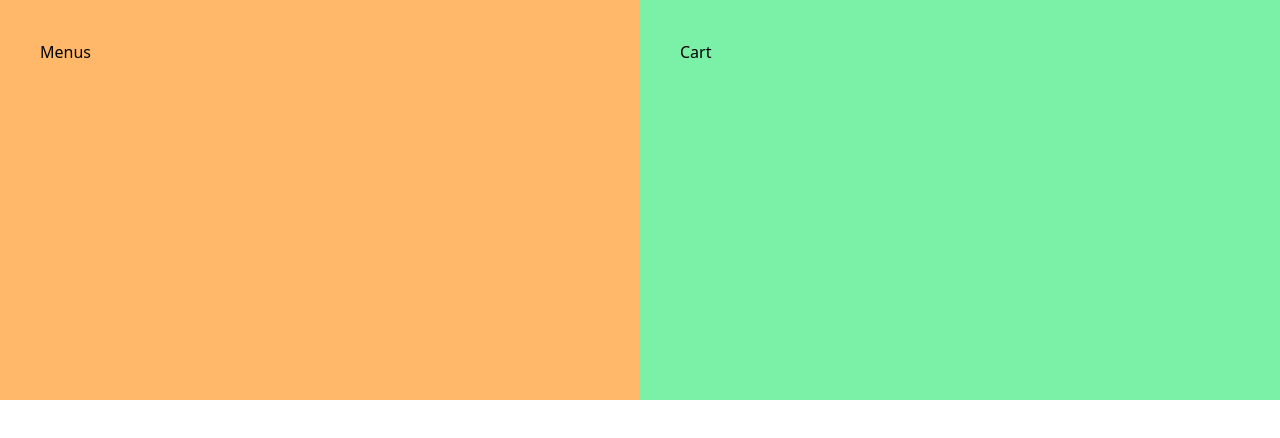
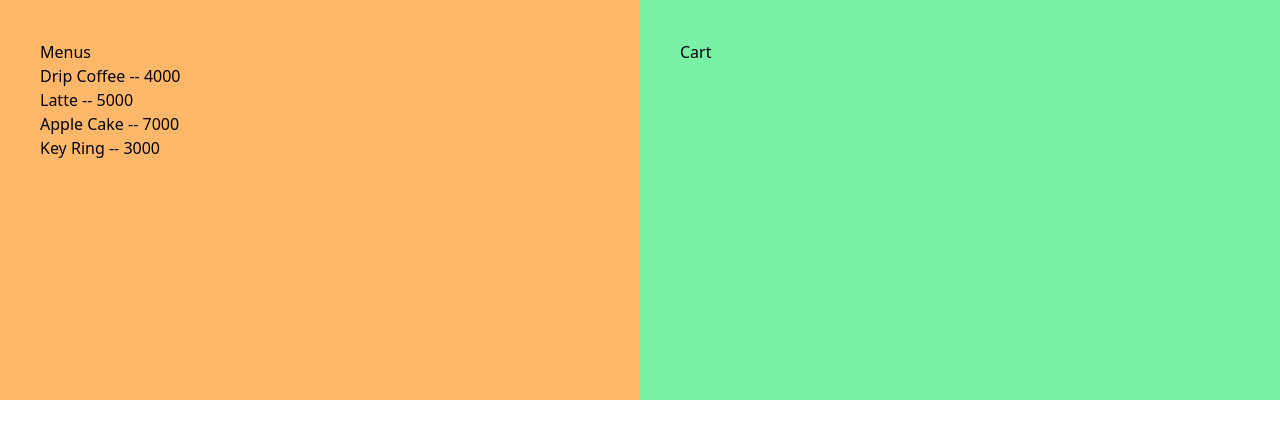
Before and after one commit to Friedchickenman/t2, a React (Vite) app: page / in a window 1280 px wide. Shown: the top 438 px of the page. Built offline with nearby package versions, Linux system fonts and the light colour scheme.

Commit message:
10/01 Eighth Commit

```diff
--- a/src/components/kiosk/kioskContainer.tsx
+++ b/src/components/kiosk/kioskContainer.tsx
@@ -16,7 +16,7 @@ function KioskContainer() {
         <div className={'flex h-full'}>
 
             <div className={'w-2/3 h-100 bg-orange-300 p-10'}>
-            <MenuComponent></MenuComponent>
+            <MenuComponent menus={menuArr}></MenuComponent>
             </div>
 
             <div className={'w-2/3 h-100 bg-green-300 p-10'}>
--- a/src/components/kiosk/menuComponent.tsx
+++ b/src/components/kiosk/menuComponent.tsx
@@ -1,8 +1,24 @@
 
-function MenuComponent() {
+interface MenuComponentProps {
+
+    menus: Menu[]
+
+}
+
+function MenuComponent( {menus} : MenuComponentProps) {
+
+    const menuLis = menus.map( menu =>
+        <li key={menu.mno}>
+            {menu.name} -- {menu.price}
+        </li>
+    )
+
     return (
         <div>
             <div>Menus</div>
+            <ul>
+                {menuLis}
+            </ul>
         </div>
     );
 }
```
